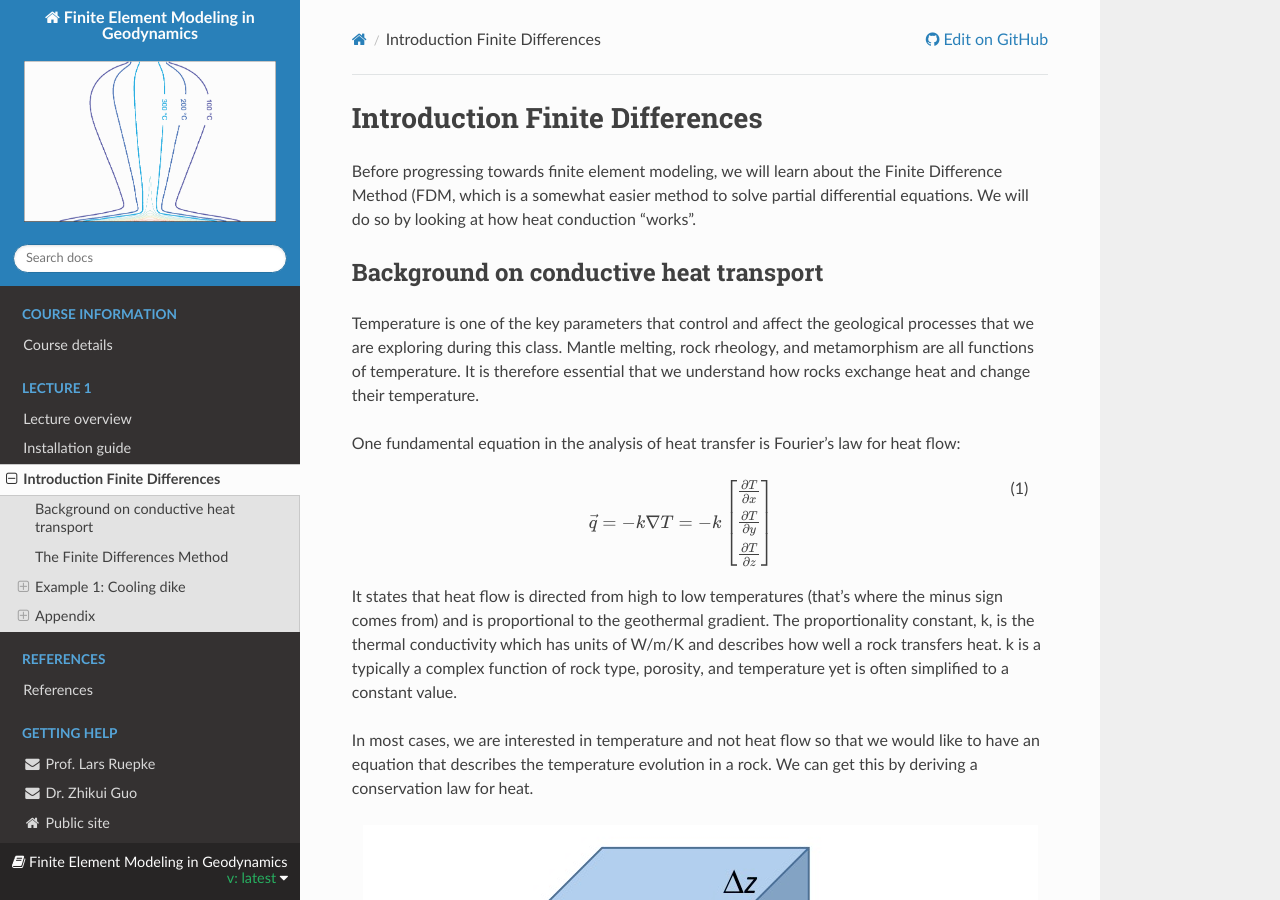
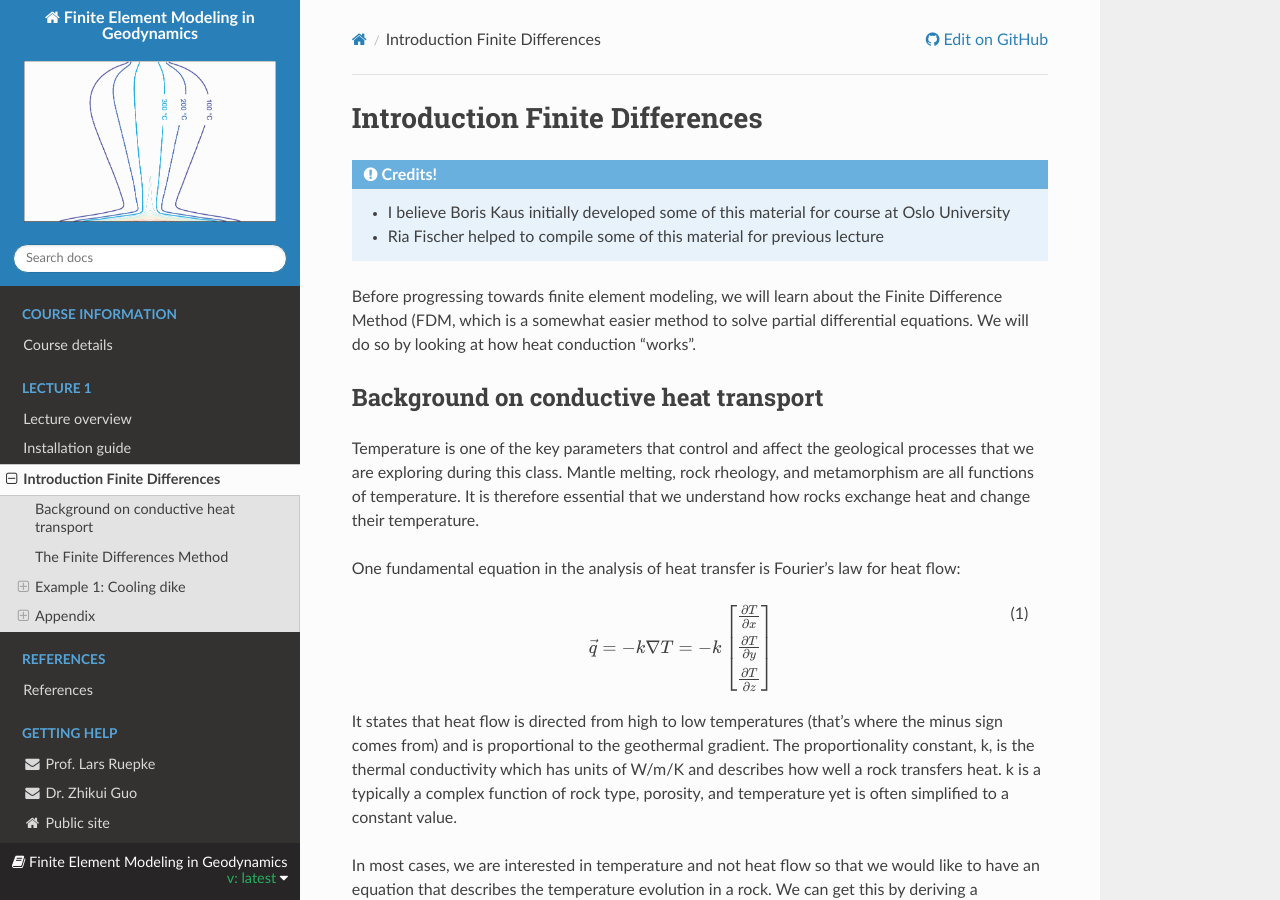
Before and after one commit to lruepke/FEM_lecture, a Sphinx documentation site: the page built from sphinx/source/lecture1/fdm_intro.rst, in a window 1280 px wide and 900 px high. Built offline with Sphinx 7.4.7 and the Read the Docs theme 2.0.0, drawn with Linux system fonts in a browser that asks for light colours.

Commit message:
fdm intro

```diff
--- a/sphinx/source/lecture1/fdm_intro.rst
+++ b/sphinx/source/lecture1/fdm_intro.rst
@@ -1,5 +1,10 @@
 Introduction Finite Differences
 ===============================
+
+.. admonition:: Credits!
+
+    - I believe Boris Kaus initially developed some of this material for course at Oslo University
+    - Ria Fischer helped to compile some of this material for previous lecture
 
 Before progressing towards finite element modeling, we will learn about the Finite Difference Method (FDM, which is a somewhat easier method to solve partial differential equations. We will do so by looking at how heat conduction "works".
 
```
